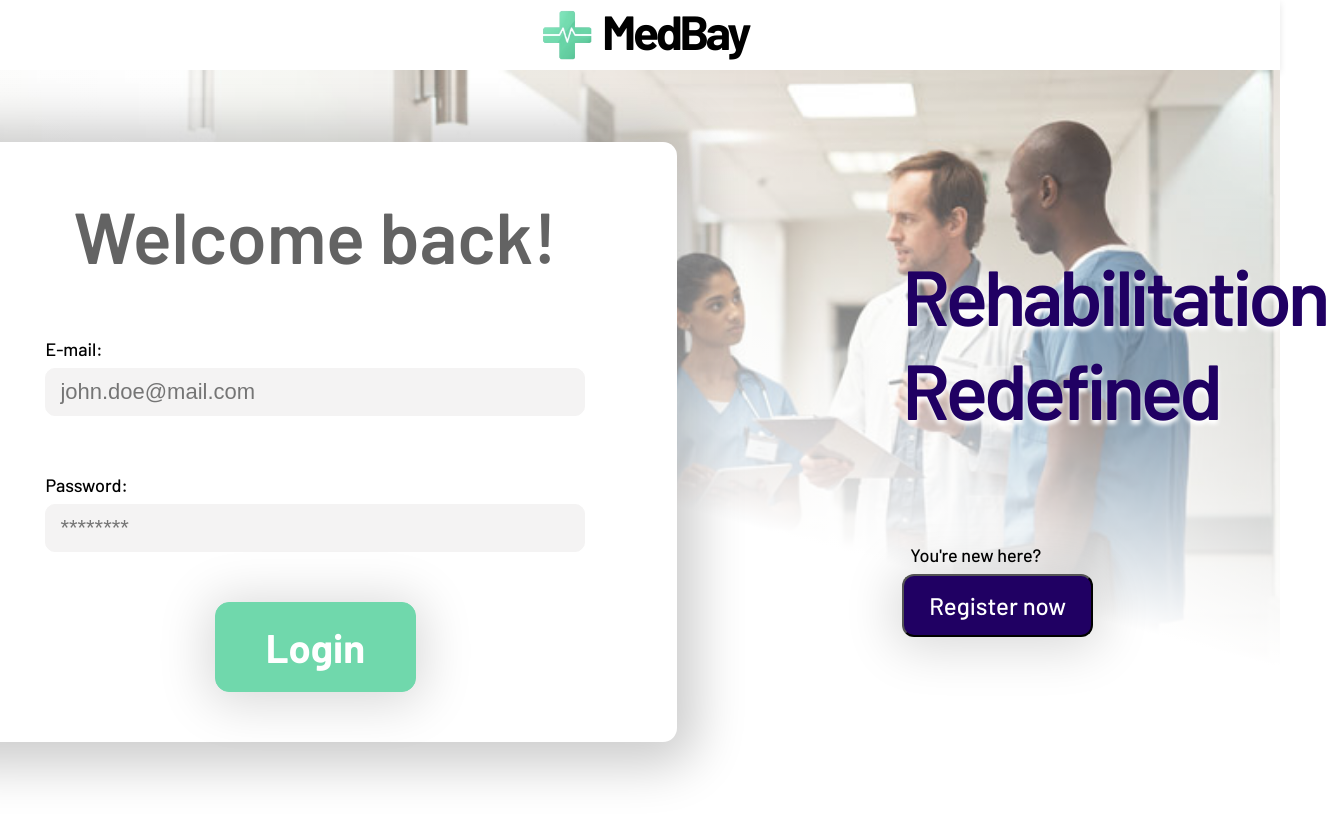
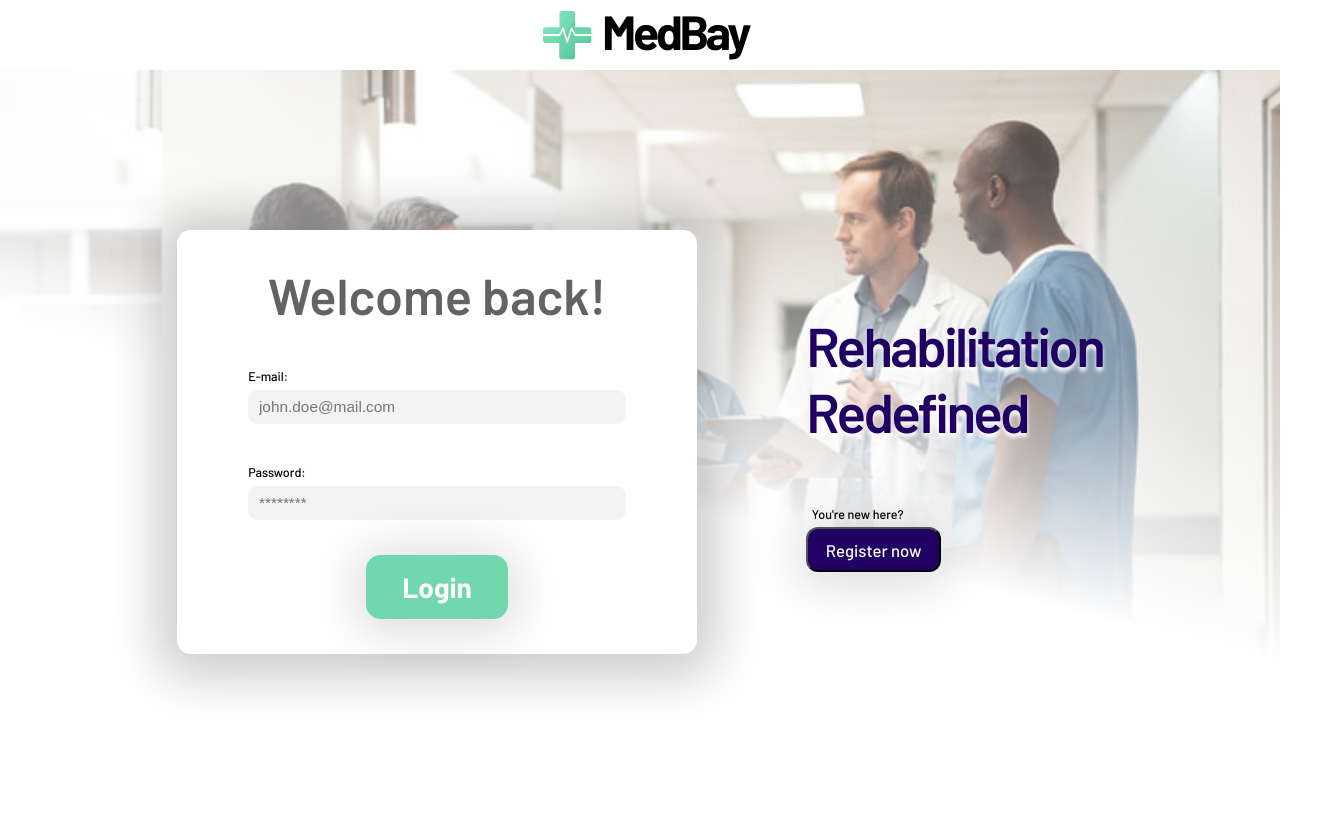
Before and after one commit to Project-MedBay/frontend, a React (Vite) app: page / in a window 1280 px wide. Shown: the whole page, 1326 px wide, since content can reach past the window. Built offline with nearby package versions, Linux system fonts and the light colour scheme.

Commit message:
Check register submit, report error, responsive login
- check register inputs not empty on submit, report
- report error from db on register
- responsive design on login, v1

```diff
--- a/components/LoginMain.jsx
+++ b/components/LoginMain.jsx
@@ -48,7 +48,7 @@ export default function LoginMain(props) {
    }
 
    return (
-      <div className="login-main">
+         <div className="login-main">
 
             <form className="login-form" onSubmit={handleSubmit} autoComplete="off">
                <h1 className="form-title">Welcome back!</h1>
@@ -88,6 +88,6 @@ export default function LoginMain(props) {
                </div>
             </div>
 
-      </div>
+         </div>
     )
 }
--- a/components/RegisterMain.jsx
+++ b/components/RegisterMain.jsx
@@ -17,6 +17,7 @@ export default function RegisterMain(props) {
       passwordConfirm: ""
    })
    const [inputFailed, setInputFailed] = useState({
+      unexpectedError: {failed: false, text: "Error"},
       firstName: {failed: false, text: "Name is required."},
       lastName: {failed: false, text: "Surname is required."},
       email: {failed: false, text: "Email must be in format 'something@something.domain'."},
@@ -100,19 +101,6 @@ export default function RegisterMain(props) {
                [name]: updateInputFailedTo
          }})
       }
-
-      checkInputFailedAny()
-   }
-
-   function checkInputFailedAny() {
-      let inputEmpty = false
-      for (let name in formData) {
-         if (formData[name] == "") inputEmpty = true
-         if (inputEmpty || inputFailed[name].failed) {
-            return true
-         }
-      }
-      return false
    }
 
    function checkEmailRules(value) {
@@ -160,16 +148,36 @@ export default function RegisterMain(props) {
       let failed = false
       let checkAgainst = name == "password" ? "passwordConfirm" : "password"
       value != formData[checkAgainst] ? failed = true : failed = false
-      console.log(failed)
       setInputFailed(prevState => {
          return {
             ...prevState,
             passwordConfirm: {failed: failed, text: "Passwords do not match."}
-      }})
-  }
+         }})
+      }
+
+   function checkInputFailedAny() {
+      let failedAny = false
+      for (let name in formData) {
+         if (inputFailed[name].failed) failedAny = true
+         else if (formData[name] == "") {
+            setInputFailed(prevState => {
+               return {
+                  ...prevState,
+                  [name]: {failed: true, text: "Field is required."}
+            }})
+            failedAny = true
+         }
+      }
+      return failedAny
+   }
 
    function handleSubmit(event) {
       event.preventDefault()
+      setInputFailed(prevState => {
+         return {
+            ...prevState,
+            unexpectedError: {failed: false, text: "Error"}
+      }})
       if (checkInputFailedAny()) return;
       axios({
          // Endpoint to send files
@@ -178,8 +186,18 @@ export default function RegisterMain(props) {
          data: formData
       })
       .then(res => res.status == 200 && setSuccessPopup(true))
-      .catch(error => console.log(error))
+      .catch(error => handleError(error))
    }
+
+   function handleError(error) {
+      console.log(error)
+      setInputFailed(prevState => {
+         return {
+            ...prevState,
+            unexpectedError: {failed: true, text: `${error.message}. Please try again.`}
+      }})
+   }
+
 
    return (
       <>
@@ -191,6 +209,9 @@ export default function RegisterMain(props) {
 
             <form className="register-form" onSubmit={handleSubmit} autoComplete="off">
                <h1 className="form-title">Register</h1>
+               <p className={`register-error ${inputFailed["unexpectedError"].failed && "failed-text"}`}>
+                  {inputFailed["unexpectedError"].text}
+               </p>
 
                <div className="grid-container">
                   {formFields}
--- a/styles/login.css
+++ b/styles/login.css
@@ -3,17 +3,25 @@
                      rgba(255,255,255,1) 45%, rgba(255,255,255,0.5) 65%,
                      rgba(255,255,255,0) 100%), url("../assets/docs.jpg");
    background-size: cover;
+   background-position: top center;
+   background-attachment: fixed;
+   position: relative;
    display: flex;
-   padding: 200px;
    justify-content: center;
    align-items: center;
-   gap: 225px;
+   gap: 8.5vw;
    height: 93vh;
+   min-height: 550px;
 }
 
 .login-form {
+   /* width: 725px, height: 600px */
+   /* width: 59vh;
+   height: 49vh;
+   min-width: 550px;
+   min-height: 450px; */
    background-color: white;
-   padding: 50px;
+   padding: max(calc(50px * 0.7), calc(50vh * 49 / 600));
    display: flex;
    flex-direction: column;
    align-items: center;
@@ -21,24 +29,23 @@
    box-shadow: 0px 4px 50px 20px #00000033;
    border-radius: 14px;
    font-family: "Barlow", sans-serif;
-   gap: 50px;
+   gap: max(calc(50px * 0.7), calc(50vh * 49 / 600));
 }
 
 .form-title {
    color: #636363;
-   font-size: 72px;
+   font-size: max(calc(72px * 0.7), calc(72vh * 49 / 600));
    font-weight: 600;
-   margin: 50px 80px;
-   margin-bottom: 15px;
+   margin: 0 max(calc(80px * 0.7), calc(80vh * 49 / 600));
    text-wrap: nowrap;
 }
 
 .login-failed {
    color: #FF0000;
-   font-size: 18px;
+   font-size: max(calc(18px * 0.7), calc(18vh * 49 / 600));
    font-weight: 500;
-   margin-top: -25px;
-   margin-bottom: -45px;
+   margin-top: min(calc(-25px * 0.7), calc(-25vh * 49 / 600));
+   margin-bottom: min(calc(-45px * 0.7), calc(-45vh * 49 / 600));
    visibility: hidden;
 }
 
@@ -53,16 +60,16 @@
 }
 
 .input-text {
-   margin: 8px 0px;
-   font-size: 18px;
+   margin: max(calc(8px * 0.7), calc(8vh * 49 / 600)) 0;
+   font-size: max(calc(18px * 0.7), calc(18vh * 49 / 600));
    font-weight: 500;
 }
 
 .input-box {
-   width: 540px;
-   font-size: 22px;
-   padding: 10px;
-   padding-left: 14px;
+   width: max(calc(540px * 0.7), calc(540vh * 49 / 600));
+   font-size: max(calc(22px * 0.7), calc(22vh * 49 / 600));
+   padding: max(calc(10px * 0.7), calc(10vh * 49 / 600));
+   padding-left: max(calc(14px * 0.7), calc(14vh * 49 / 600));
    background: #F4F3F3;
    border: 1px solid #F4F3F3;
    border-radius: 10px;
@@ -79,10 +86,10 @@
 .form-button {
    background: #70D8AC;
    box-shadow: 0px 4px 50px 8px #00000026;
-   padding: 20px 50px;
+   padding: max(calc(20px * 0.7), calc(20vh * 49 / 600)) max(calc(50px * 0.7), calc(50vh * 49 / 600));
    font-family: "Barlow", sans-serif;
    font-weight: 700;
-   font-size: 40px;
+   font-size: max(calc(40px * 0.7), calc(40vh * 49 / 600));
    color: white;
    border: 1px solid #70D8AC;
    border-radius: 14px;
@@ -93,16 +100,15 @@
 }
 
 .extras {
-   padding: 150px 0px;
    font-family: "Barlow", sans-serif;
    display: flex;
    flex-direction: column;
    justify-content: center;
-   gap: 100px;
+   gap: max(calc(80px * 0.7), calc(80vh * 49 / 600));
 }
 
 .tagline {
-   font-size: 78px;
+   font-size: max(calc(78px * 0.7), calc(78vh * 49 / 600));
    font-weight: 600;
    letter-spacing: -0.05em;
    margin: 0;
@@ -118,16 +124,16 @@
 }
 
 .register-q {
-   margin: 8px;
-   font-size: 18px;
+   margin: max(calc(8px * 0.7), calc(8vh * 49 / 600));
+   font-size: max(calc(18px * 0.7), calc(18vh * 49 / 600));
    font-weight: 500;
 }
 
 .register-button {
    font-family: "Barlow", sans-serif;
-   font-size: 24px;
+   font-size: max(calc(24px * 0.7), calc(24vh * 49 / 600));
    font-weight: 500;
-   padding: 15px 25px;
+   padding: max(calc(15px * 0.7), calc(15vh * 49 / 600)) max(calc(25px * 0.7), calc(25vh * 49 / 600));
    border-radius: 12px;
    background: #200063;
    box-shadow: 0px 4px 50px 8px #00000026;
@@ -137,3 +143,82 @@
 .register-button:hover {
    cursor: pointer;
 }
+
+@media only screen and ((max-aspect-ratio: 8 / 7) or (max-width: 950px)) {
+   .login-main {
+      flex-direction: column;
+      gap: min(max(30px, 5vh), 80px);
+   }
+   .tagline {
+      display: none;
+   }
+   .register-q {
+      text-align: center;
+   }
+   .register-button {
+      background-color: red;
+   }
+}
+
+@media only screen and (max-aspect-ratio: 4 / 5) {
+   .register-button {
+      background-color: blue;
+   }
+
+   .login-form {
+      /* width: 725px, height: 600px */
+      /* width: 59vw * 1.25;
+      height: 49vw * 1.25;
+      min-width: 550px;
+      min-height: 450px; */
+      padding: max(calc(50px * 0.7), calc(50vw * 1.25 * 49 / 600));
+      gap: max(calc(50px * 0.7), calc(50vw * 1.25 * 49 / 600));
+   }
+
+   .form-title {
+      font-size: max(calc(72px * 0.7), calc(72vw * 1.25 * 49 / 600));
+      margin: 0 max(calc(80px * 0.7), calc(80vw * 1.25 * 49 / 600));
+   }
+
+   .login-failed {
+      font-size: max(calc(18px * 0.7), calc(18vw * 1.25 * 49 / 600));
+      margin-top: min(calc(-25px * 0.7), calc(-25vw * 1.25 * 49 / 600));
+      margin-bottom: min(calc(-45px * 0.7), calc(-45vw * 1.25 * 49 / 600));
+   }
+
+   .input-text {
+      margin: max(calc(8px * 0.7), calc(8vw * 1.25 * 49 / 600)) 0;
+      font-size: max(calc(18px * 0.7), calc(18vw * 1.25 * 49 / 600));
+   }
+
+   .input-box {
+      width: max(calc(540px * 0.7), calc(540vw * 1.25 * 49 / 600));
+      font-size: max(calc(22px * 0.7), calc(22vw * 1.25 * 49 / 600));
+      padding: max(calc(10px * 0.7), calc(10vw * 1.25 * 49 / 600));
+      padding-left: max(calc(14px * 0.7), calc(14vw * 1.25 * 49 / 600));
+   }
+
+   .form-button {
+      padding: max(calc(20px * 0.7), calc(20vw * 1.25 * 49 / 600)) max(calc(50px * 0.7), calc(50vw * 1.25 * 49 / 600));
+      font-size: max(calc(40px * 0.7), calc(40vw * 1.25 * 49 / 600));
+   }
+
+   .extras {
+      gap: max(calc(80px * 0.7), calc(80vw * 1.25 * 49 / 600));
+   }
+
+   .tagline {
+      font-size: max(calc(78px * 0.7), calc(78vw * 1.25 * 49 / 600));
+   }
+
+   .register-q {
+      margin: max(calc(8px * 0.7), calc(8vw * 1.25 * 49 / 600));
+      font-size: max(calc(18px * 0.7), calc(18vw * 1.25 * 49 / 600));
+   }
+
+   .register-button {
+      font-size: max(calc(24px * 0.7), calc(24vw * 1.25 * 49 / 600));
+      padding: max(calc(15px * 0.7), calc(15vw * 1.25 * 49 / 600)) max(calc(25px * 0.7), calc(25vw * 1.25 * 49 / 600));
+   }
+
+}
--- a/styles/register.css
+++ b/styles/register.css
@@ -27,6 +27,15 @@
    gap: 50px;
 }
 
+.register-error {
+   color: #FF0000;
+   font-size: 18px;
+   font-weight: 500;
+   margin-top: -26px;
+   margin-bottom: -36px;
+   visibility: hidden;
+}
+
 .register-failed {
    color: #FF0000;
    font-size: 18px;
@@ -40,13 +49,13 @@
    visibility: visible;
 }
 
-.form-title {
+/* .form-title {
    color: #636363;
-   font-size: 72px;
-   font-weight: 600;
-   margin: 0px 70px;
+   font-size: 72px; */
+   /* font-weight: 600; */
+   /* margin: 0px 70px;
    text-wrap: nowrap;
-}
+} */
 
 .grid-container {
    display: grid;
@@ -84,7 +93,7 @@
    grid-column: 4 / 7;
 }
 
-.form-button {
+/* .form-button {
    background: #70D8AC;
    box-shadow: 0px 4px 50px 8px #00000026;
    padding: 20px 50px;
@@ -94,7 +103,7 @@
    color: white;
    border: 1px solid #70D8AC;
    border-radius: 14px;
-}
+} */
 
 .form-button:hover {
    cursor: pointer;
```
